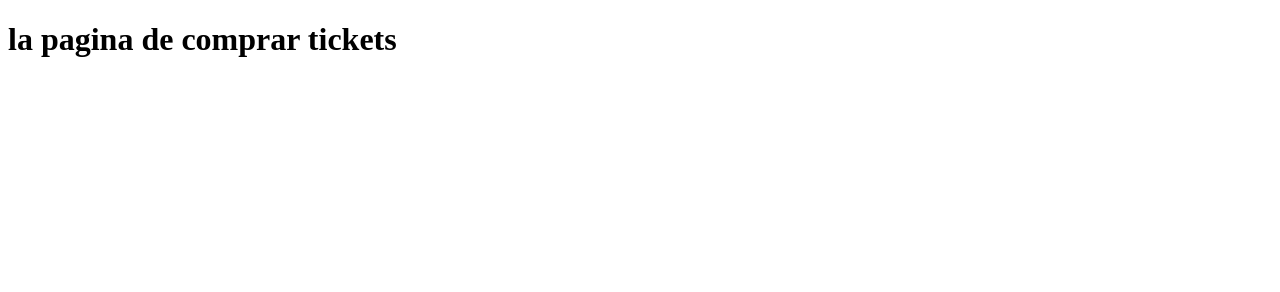
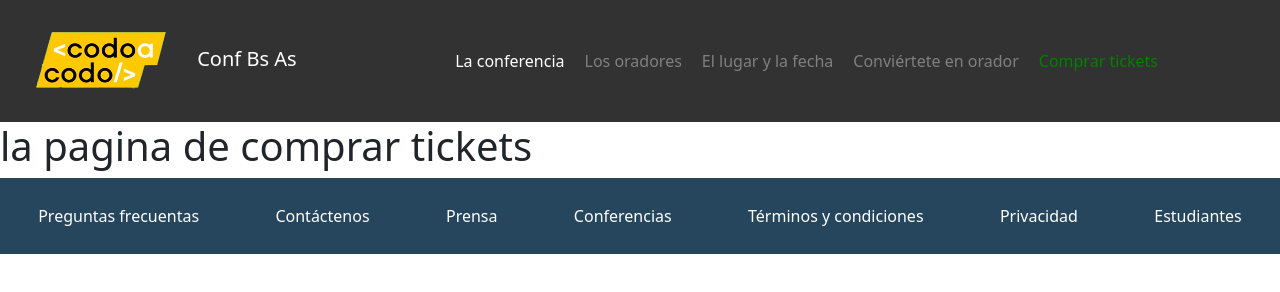
Before and after one commit to manummzi/Integrador, a plain HTML site: page ticket.html in a window 1280 px wide. Drawn offline with nearby package versions, Linux system fonts and the light colour scheme.

Commit message:
Header-footer

```diff
--- a/ticket.html
+++ b/ticket.html
@@ -4,11 +4,40 @@
     <meta charset="UTF-8">
     <meta http-equiv="X-UA-Compatible" content="IE=edge">
     <meta name="viewport" content="width=device-width, initial-scale=1.0">
+    <link href="https://cdn.jsdelivr.net/npm/bootstrap@5.1.3/dist/css/bootstrap.min.css" rel="stylesheet" integrity="sha384-1BmE4kWBq78iYhFldvKuhfTAU6auU8tT94WrHftjDbrCEXSU1oBoqyl2QvZ6jIW3" crossorigin="anonymous">
+    <link href="css/style.css" rel="stylesheet" type="text/css">
     <title>Ticket</title>
 </head>
 <body>
+    <header><nav class="navbar navbar-light bg-light" style="background-color: rgb(51, 50, 50)!important;">
+        <div class="container-fluid">
+          <a class="navbar-brand" href="#" style="color: white;">
+            <img src=codoacodo.png alt="" width="180" height="96" class="d-inline-block align-text-center">
+            Conf Bs As
+          </a>
+          <div class="navder">
+          <div class="navderit"><a class="textblan" href="#">La conferencia</a></div>
+          <div class="navderit"><a class="textgri" href="#">Los oradores</a></div>
+          <div class="navderit"><a class="textgri" href="#">El lugar y la fecha</a></div>
+          <div class="navderit"><a class="textgri" href="#">Conviértete en orador</a></div>
+          <div class="navderit"><a class="textver" href="#">Comprar tickets</a></div>
+        </div>
+        </div>
+      </nav></header>
 
     <h1>la pagina de comprar tickets</h1>
 
 </body>
+<footer>
+    <nav class="navfoot">
+      <a class="navfoot" href="#">Preguntas frecuentas</a>
+      <a class="navfoot" href="#">Contáctenos</a>
+      <a class="navfoot" href="#">Prensa</a>
+      <a class="navfoot" href="#">Conferencias</a>
+      <a class="navfoot" href="#">Términos y condiciones</a>
+      <a class="navfoot" href="#">Privacidad</a>
+      <a class="navfoot" href="#">Estudiantes</a>
+
+    </nav>
+  </footer>
 </html>
```
